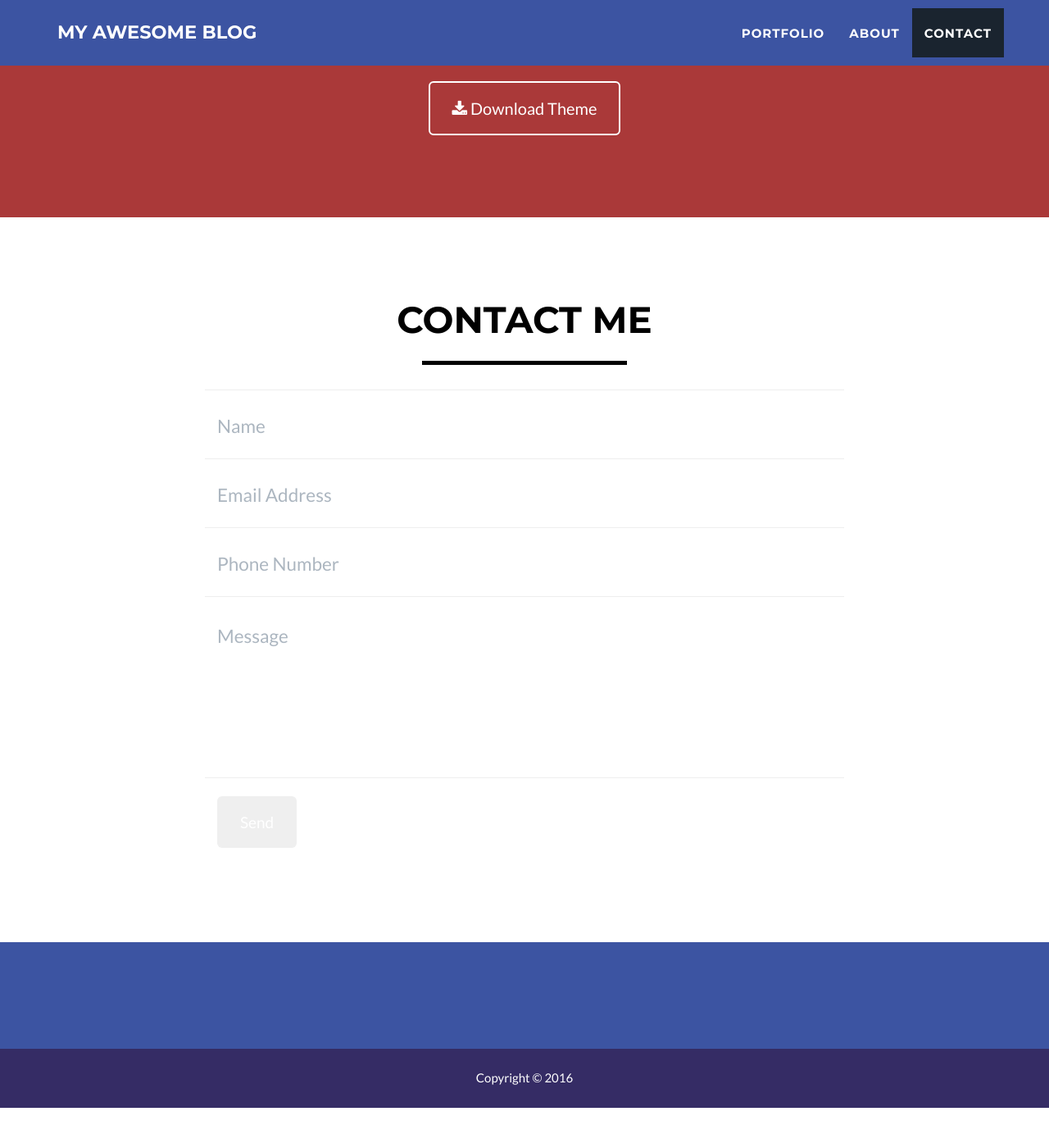
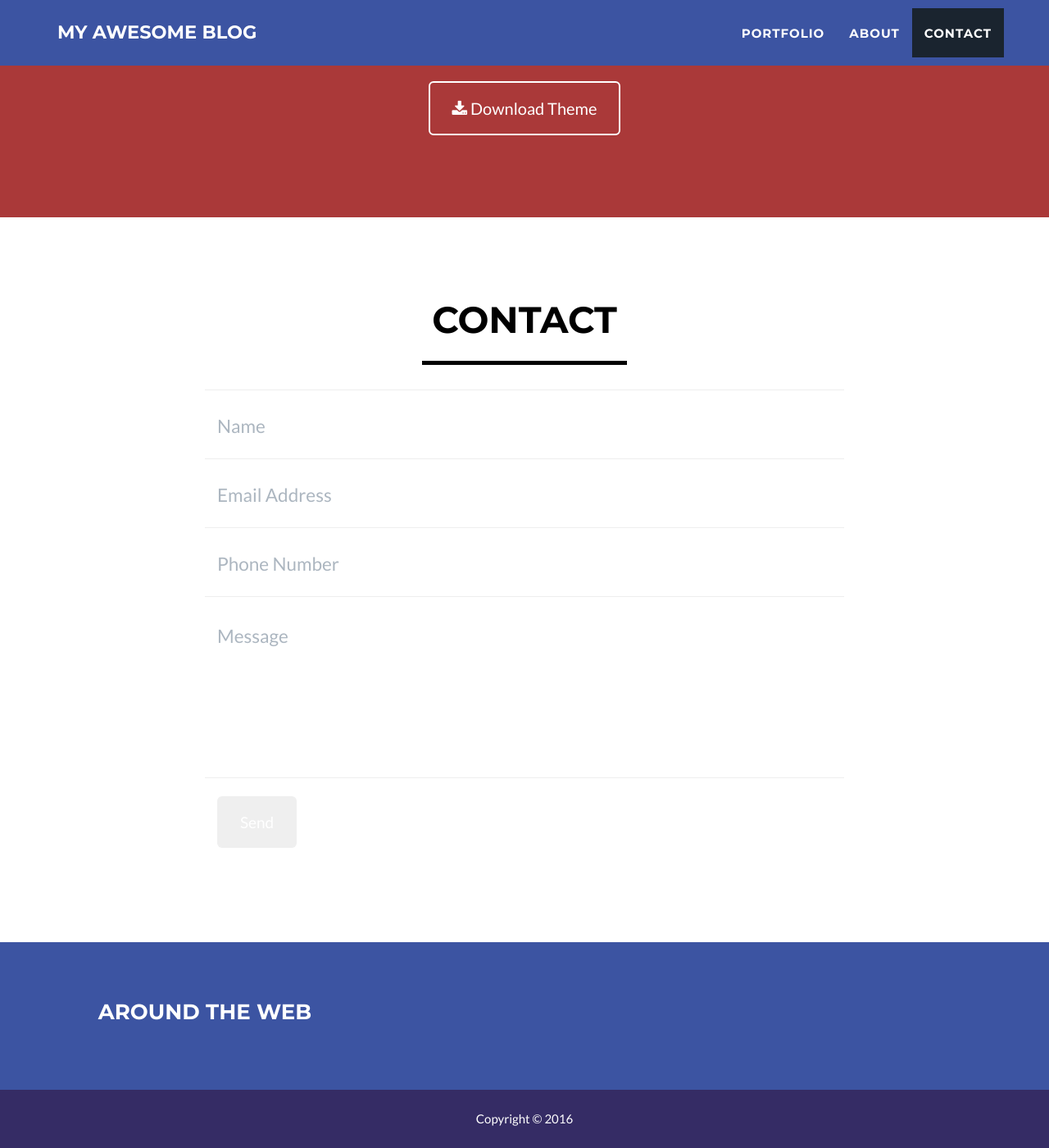
Before and after one commit to NJonesy/NJonesy.github.io, a Jekyll site: the page built from index.html, in a window 1280 px wide and 1400 px high, scrolled down 1935 px. Shown: the whole window at 82% size. Built offline with Jekyll 4.4.1, drawn with Linux system fonts in a browser that asks for light colours; before the commit the page ends 3286 px from its top, so only the background shows below that.

Commit message:
linkedin icon working

```diff
--- a/_includes/contact.html
+++ b/_includes/contact.html
@@ -3,7 +3,7 @@
         <div class="container">
             <div class="row">
                 <div class="col-lg-12 text-center">
-                    <h2>Contact Me</h2>
+                    <h2>Contact</h2>
                     <hr class="star-primary">
                 </div>
             </div>
--- a/_includes/footer.html
+++ b/_includes/footer.html
@@ -3,20 +3,17 @@
         <div class="footer-above">
             <div class="container">
                 <div class="row">
+                   <!--  <div class="footer-col col-md-4">
+                        <h3>CONTACT</h3>
+                        <p>Feel free to get in touch, I'm always happy to meet new people in the industry.
+                        </p>
+                    </div> -->
                     <div class="footer-col col-md-4">
-                        <h3>{{ site.footer.location }}</h3>
-                        <p>
-                            {% for adress in site.address %}
-                                {{ adress.line }} <br>
-		                    {% endfor %}
-                        </p>
-                    </div>
-                    <div class="footer-col col-md-4">
-                        <h3>{{ site.footer.social }}</h3>
+                        <h3>AROUND THE WEB</h3>
                         <ul class="list-inline">
                             {% for network in site.social %}
                             <li>
-                                <a href="{{ network.url }}" class="btn-social btn-outline"><i class="fa fa-fw fa-{{ network.title }}"></i></a>
+                                <a href="https://uk.linkedin.com/in/nye-jones-80824815" class="btn-social btn-outline"><img src="/img/linkedin-variation.png"></a>
                             </li>
 		                    {% endfor %}
                         </ul>
```
Also changed, not shown: img/github.png (added), img/linkedin-variation.png (added).
